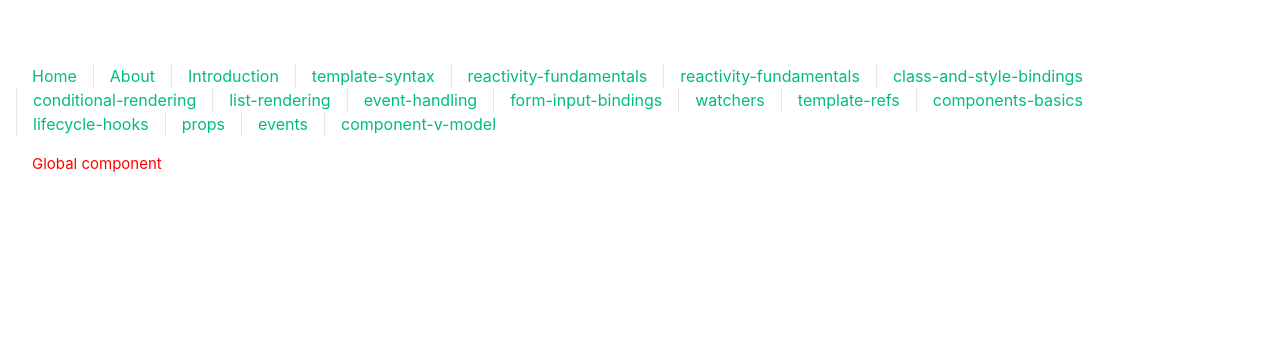
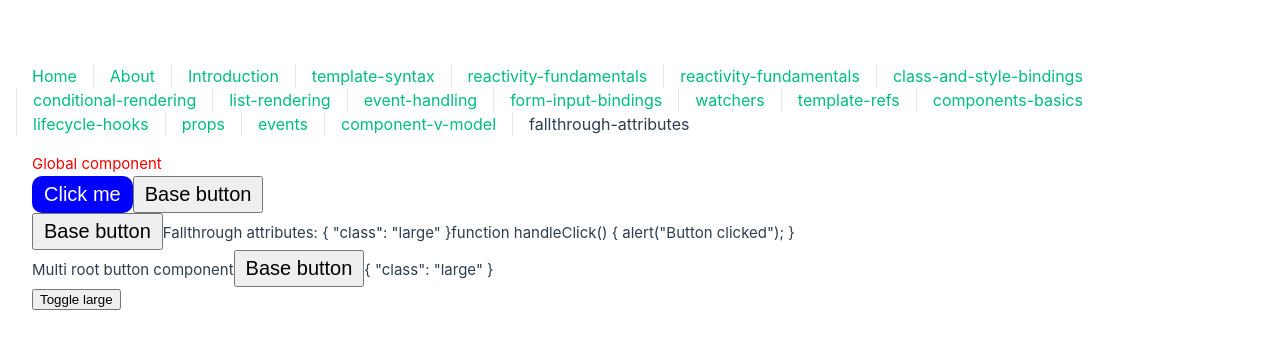
Before and after one commit to Johnny-Jackpot/sandbox, a Vue app in the folder vue/vue-project/: page /components-in-depth/fallthrough-attributes in a window 1280 px wide. Shown: the top 348 px of the page. Built offline with nearby package versions, Linux system fonts and the light colour scheme; the HTML template or start-up script is replaced by a standard one.

Commit message:
fallthrough attributes

```diff
--- a/vue/vue-project/src/App.vue
+++ b/vue/vue-project/src/App.vue
@@ -29,6 +29,7 @@ import HelloWorld from './components/HelloWorld.vue'
         <RouterLink to="/components-in-depth/props">props</RouterLink>
         <RouterLink to="/components-in-depth/events">events</RouterLink>
         <RouterLink to="/components-in-depth/component-v-model">component-v-model</RouterLink>
+        <RouterLink to="/components-in-depth/fallthrough-attributes">fallthrough-attributes</RouterLink>
       </nav>
     </div>
   </header>
--- /dev/null
+++ b/vue/vue-project/src/components/components-in-depth/fallthroug-attributes/BaseButton.vue
@@ -0,0 +1,13 @@
+<script setup lang="ts">
+</script>
+
+<template>
+  <button>Base button</button>
+</template>
+
+<style scoped>
+.large {
+  padding: 5px 10px;
+  font-size: 20px;
+}
+</style>
--- /dev/null
+++ b/vue/vue-project/src/components/components-in-depth/fallthroug-attributes/BaseButtonExtended.vue
@@ -0,0 +1,10 @@
+<script setup lang="ts">
+import BaseButton from './BaseButton.vue';
+
+</script>
+
+<template>
+  <BaseButton />
+</template>
+
+<style scoped></style>
--- /dev/null
+++ b/vue/vue-project/src/components/components-in-depth/fallthroug-attributes/BaseButtonNoInheritance.vue
@@ -0,0 +1,22 @@
+<script setup lang="ts">
+defineOptions({
+  inheritAttrs: false,
+})
+
+</script>
+
+<template>
+  <p>
+    <button v-bind="$attrs">Base button</button>
+    <span>Fallthrough attributes: {{ $attrs }}</span>
+    <span>{{ $attrs.onClick }}</span>
+  </p>
+
+</template>
+
+<style scoped>
+.large {
+  padding: 5px 10px;
+  font-size: 20px;
+}
+</style>
--- /dev/null
+++ b/vue/vue-project/src/components/components-in-depth/fallthroug-attributes/MultiRootButton.vue
@@ -0,0 +1,20 @@
+<script setup lang="ts">
+import { useAttrs } from 'vue';
+
+const attr = useAttrs()
+
+
+</script>
+
+<template>
+  <span>Multi root button component</span>
+  <button v-bind="$attrs">Base button</button>
+  <span>{{ attr }}</span>
+</template>
+
+<style scoped>
+.large {
+  padding: 5px 10px;
+  font-size: 20px;
+}
+</style>
--- /dev/null
+++ b/vue/vue-project/src/components/components-in-depth/fallthroug-attributes/MyButton.vue
@@ -0,0 +1,21 @@
+<script setup lang="ts">
+</script>
+
+<template>
+  <button class="btn">Click me</button>
+</template>
+
+<style scoped>
+.btn {
+  border-radius: 10px;
+  cursor: pointer;
+  border-color: transparent;
+  background: blue;
+  color: white;
+}
+
+.large {
+  padding: 5px 10px;
+  font-size: 20px;
+}
+</style>
--- a/vue/vue-project/src/router/index.ts
+++ b/vue/vue-project/src/router/index.ts
@@ -105,6 +105,11 @@ const router = createRouter({
           name: 'component-v-model',
           component: () => import('../views/components-in-depth/ComponentVModel.vue'),
         },
+        {
+          path: 'fallthrough-attributes',
+          name: 'fallthrough-attributes',
+          component: () => import('../views/components-in-depth/FallthrougAttributesView.vue'),
+        },
       ],
     },
   ],
--- /dev/null
+++ b/vue/vue-project/src/views/components-in-depth/FallthrougAttributesView.vue
@@ -0,0 +1,29 @@
+<script setup lang="ts">
+import BaseButtonExtended from '@/components/components-in-depth/fallthroug-attributes/BaseButtonExtended.vue';
+import BaseButtonNoInheritance from '@/components/components-in-depth/fallthroug-attributes/BaseButtonNoInheritance.vue';
+import MultiRootButton from '@/components/components-in-depth/fallthroug-attributes/MultiRootButton.vue';
+import MyButton from '@/components/components-in-depth/fallthroug-attributes/MyButton.vue';
+import { ref } from 'vue';
+
+function handleClick() {
+  alert('Button clicked')
+}
+
+const className = ref('large');
+function toggleClass() {
+  className.value = className.value ? '' : 'large';
+}
+
+</script>
+
+<template>
+  <MyButton class="large" @click="handleClick" />
+  <BaseButtonExtended :class="className" @click="handleClick" />
+  <BaseButtonNoInheritance :class="className" @click="handleClick" />
+  <MultiRootButton :class="className" @click="handleClick" />
+  <div>
+    <button @click="toggleClass">Toggle large</button>
+  </div>
+</template>
+
+<style></style>
```
